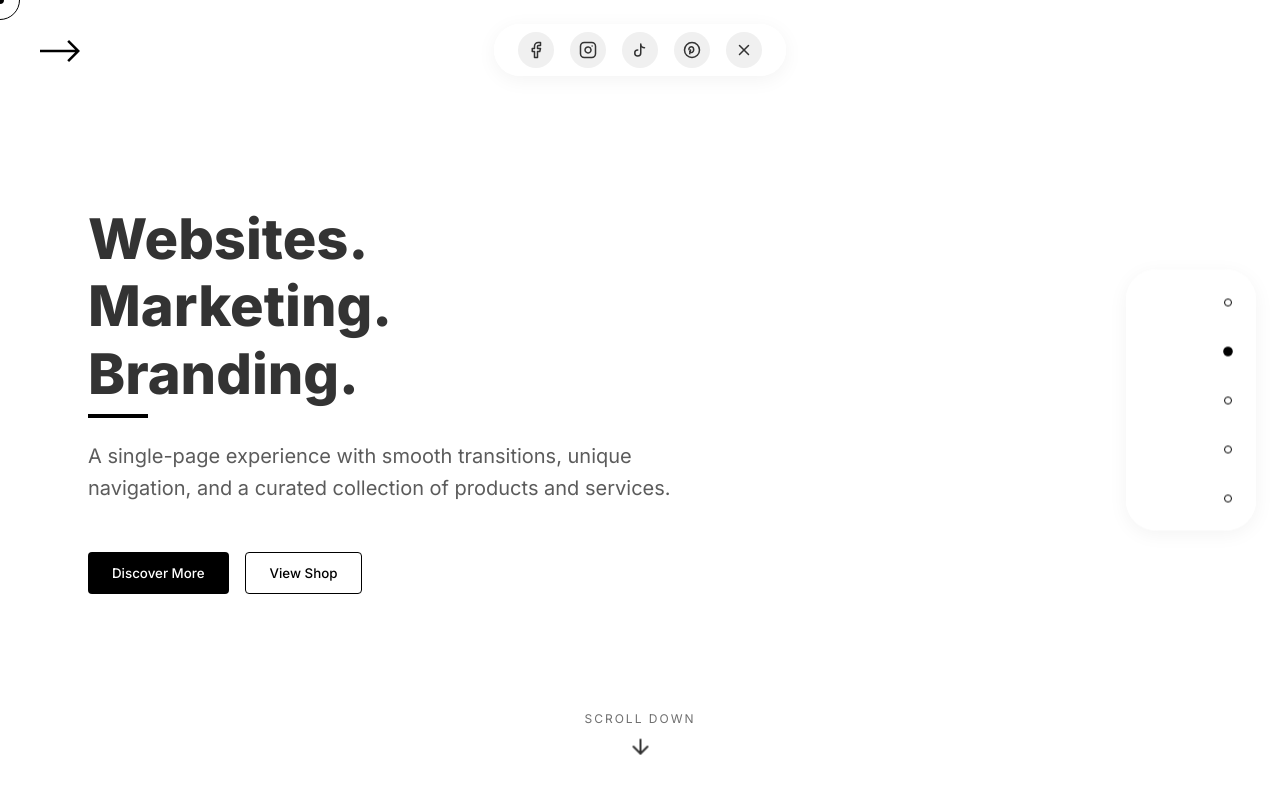
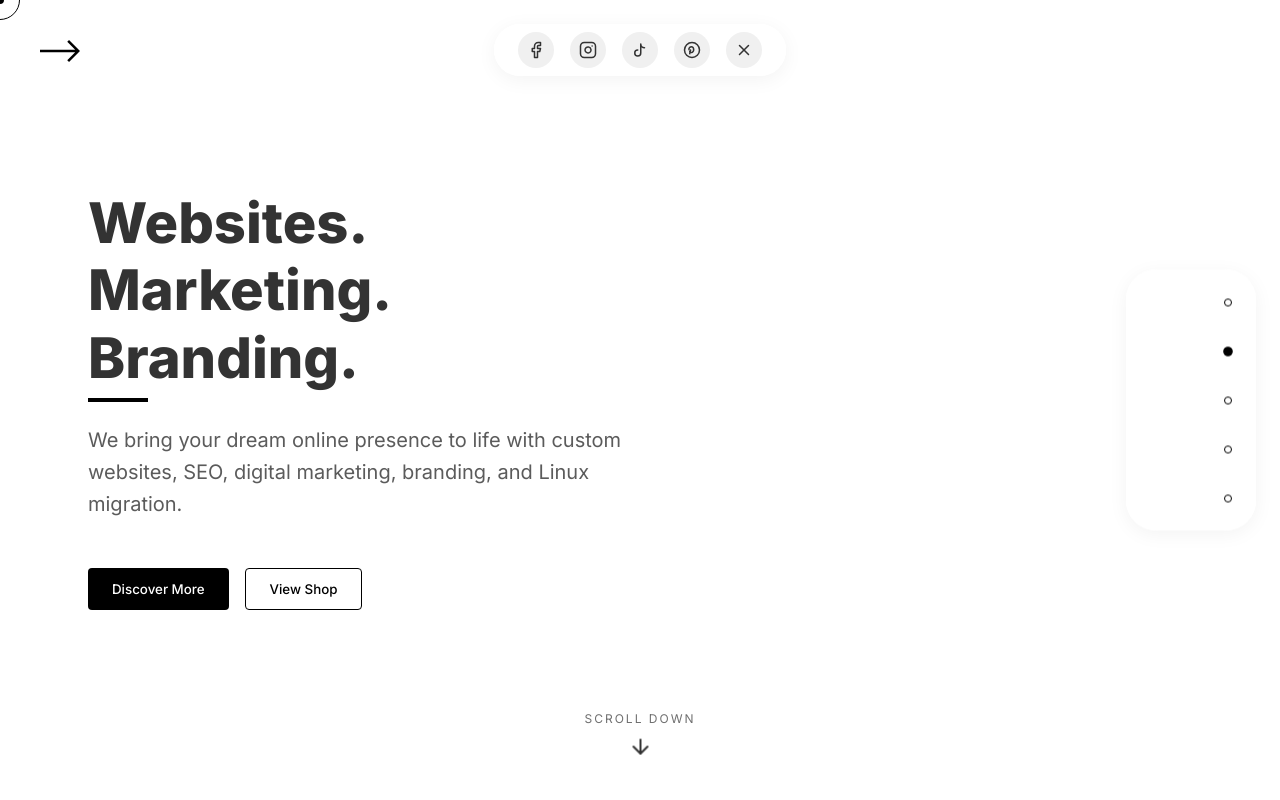
Before and after one commit to billahdotdev/brandotory, a React (Vite) app: page / in a window 1280 px wide. Shown: the top 800 px of the page. Built offline with nearby package versions, Linux system fonts and the light colour scheme.

Commit message:
Update Hero

```diff
--- a/src/sections/Home.jsx
+++ b/src/sections/Home.jsx
@@ -28,8 +28,8 @@ const Home = ({ registerSection, onButtonHover, navigateTo }) => {
         </h1>
 
         <p className="section-description">
-          A single-page experience with smooth transitions, unique navigation, and a curated collection of products and
-          services.
+        We bring your dream online presence to life with custom websites,
+        SEO, digital marketing, branding, and Linux migration.
         </p>
 
         <div className="button-group">
```
